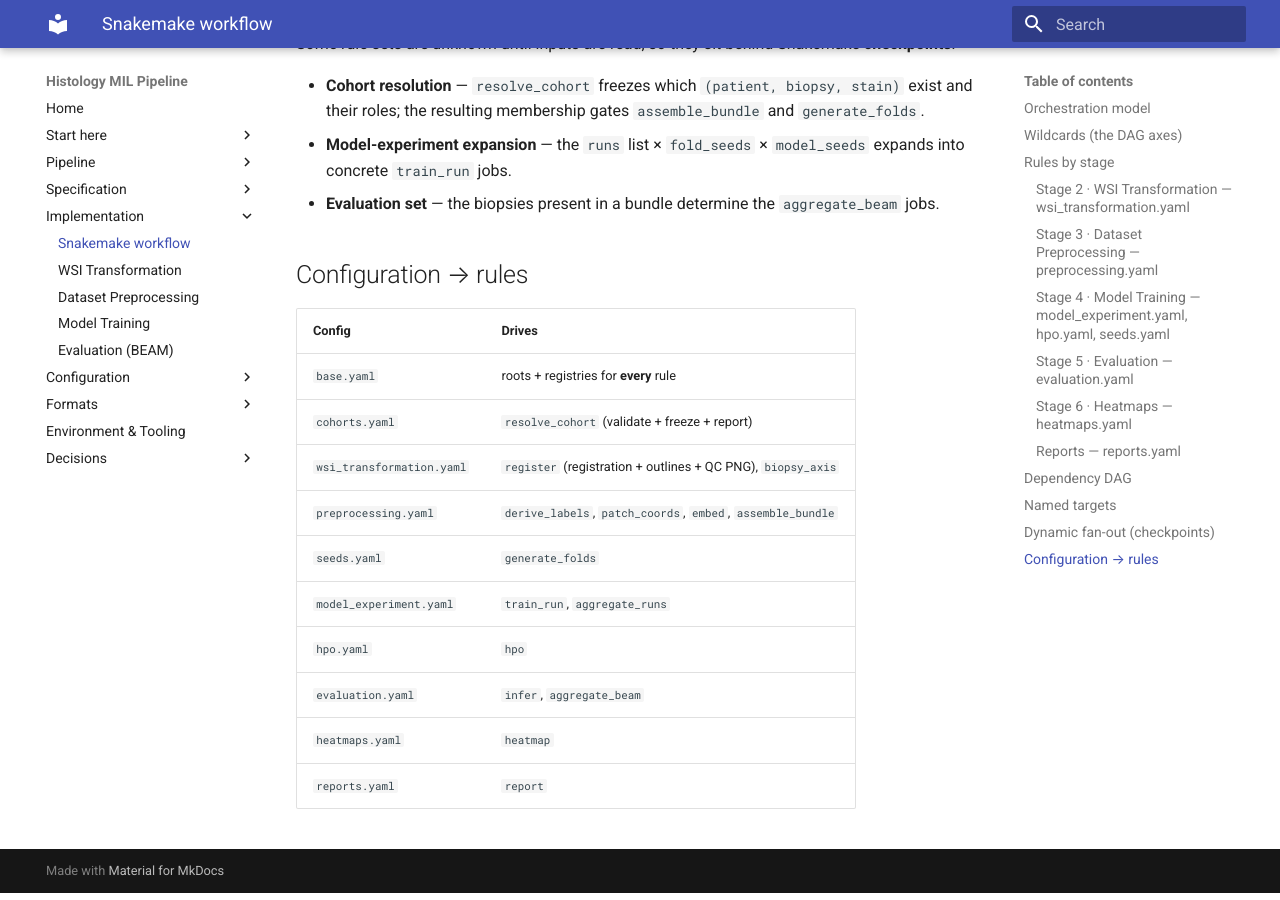
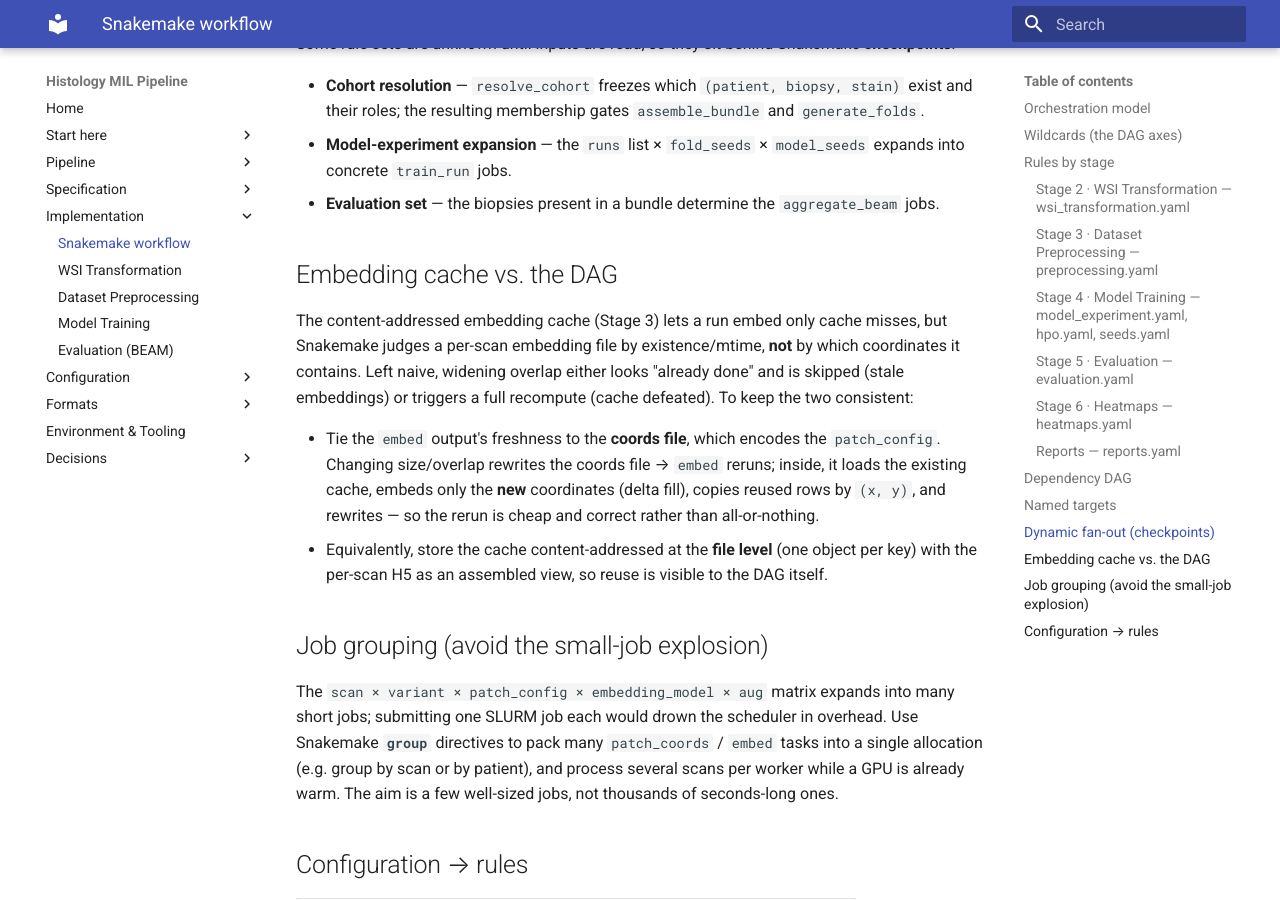
Before and after one commit to TheodorLindberg/SPRINTER_CLAM_DESIGN, an MkDocs documentation site: the page built from docs/impl/workflow.md, in a window 1280 px wide and 900 px high, scrolled down 4839 px. Built offline with MkDocs 1.6.1 and Material for MkDocs 9.7.7, drawn with Linux system fonts in a browser that asks for light colours.

Commit message:
impl: add performance design notes (P1-P3)
Same class of issue as the per-patient inference bug — naive
implementations that repeat expensive I/O or fight the framework:

- P1 Bag I/O (training + evaluation): embeddings are static, so load
  a bundle once and reuse across the whole seed sweep and eval;
  balancing/sampling index into the static store. Cross-linked from
  evaluation (load checkpoints once AND embeddings once).
- P2 Embedding pipeline (preprocessing): prefetch decode so the GPU
  doesn't starve; exploit WSI tile locality; read each patch once and
  augment in memory instead of re-reading per augmentation.
- P3 Cache vs DAG (workflow): tie embed freshness to the coords file +
  incremental delta-fill so the content cache stays consistent with
  Snakemake; group tiny jobs into SLURM allocations.

mkdocs build --strict clean.

Co-Authored-By: Claude Opus 4.8 <noreply@anthropic.com>

```diff
--- a/docs/impl/workflow.md
+++ b/docs/impl/workflow.md
@@ -125,6 +125,17 @@ Some rule sets are unknown until inputs are read, so they sit behind Snakemake *
 - **Model-experiment expansion** — the `runs` list × `fold_seeds` × `model_seeds` expands into concrete `train_run` jobs.
 - **Evaluation set** — the biopsies present in a bundle determine the `aggregate_beam` jobs.
 
+## Embedding cache vs. the DAG
+
+The content-addressed embedding cache (Stage 3) lets a run embed only cache misses, but Snakemake judges a per-scan embedding file by existence/mtime, **not** by which coordinates it contains. Left naive, widening overlap either looks "already done" and is skipped (stale embeddings) or triggers a full recompute (cache defeated). To keep the two consistent:
+
+- Tie the `embed` output's freshness to the **coords file**, which encodes the `patch_config`. Changing size/overlap rewrites the coords file → `embed` reruns; inside, it loads the existing cache, embeds only the **new** coordinates (delta fill), copies reused rows by `(x, y)`, and rewrites — so the rerun is cheap and correct rather than all-or-nothing.
+- Equivalently, store the cache content-addressed at the **file level** (one object per key) with the per-scan H5 as an assembled view, so reuse is visible to the DAG itself.
+
+## Job grouping (avoid the small-job explosion)
+
+The `scan × variant × patch_config × embedding_model × aug` matrix expands into many short jobs; submitting one SLURM job each would drown the scheduler in overhead. Use Snakemake **`group`** directives to pack many `patch_coords` / `embed` tasks into a single allocation (e.g. group by scan or by patient), and process several scans per worker while a GPU is already warm. The aim is a few well-sized jobs, not thousands of seconds-long ones.
+
 ## Configuration → rules
 
 | Config | Drives |
```
Also changed, not shown: docs/impl/evaluation.md (+2 -0 lines), docs/impl/preprocessing.md (+6 -1 lines), docs/impl/training.md (+8 -0 lines).
